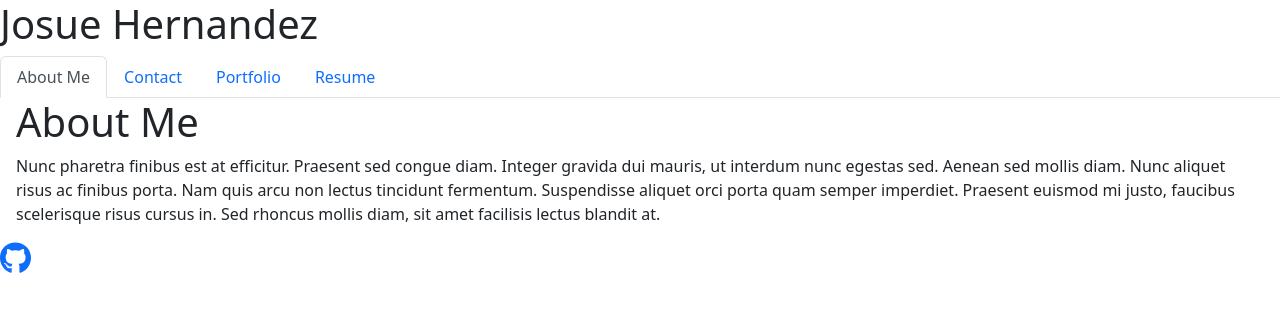
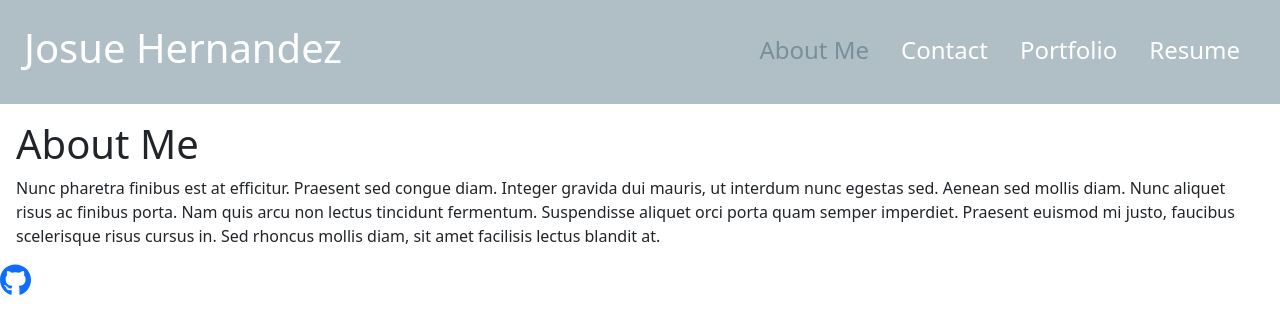
Before and after one commit to JosueHernand/JosueCodeCrafted, a React (Vite) app: page / in a window 1280 px wide. Shown: the top 334 px of the page. Built offline with nearby package versions, Linux system fonts and the light colour scheme.

Commit message:
Customized the navbar

```diff
--- a/src/app.css
+++ b/src/app.css
@@ -0,0 +1,26 @@
+:root {
+  --white : #FFFFFF;
+  --bluegrey: #B0BEC5;
+  --lightgrey: #78909C;
+}
+
+.custom-navbar {
+  background-color: var(--bluegrey);
+  padding: 5px;
+}
+
+.custom-heading {
+  color: var(--white);
+}
+
+.nav-link.active {
+  color: var(--lightgrey);
+}
+
+.nav-link {
+  color: var(--white);
+}
+
+.nav-link:hover {
+  color: var(--lightgrey);
+}
--- a/src/components/Header.jsx
+++ b/src/components/Header.jsx
@@ -1,10 +1,11 @@
 import React from "react";
 import NavTabs from "./NavTabs";
+import "../../src/app.css";
 
 export default function Header() {
   return (
-    <header>
-      <h1>Josue Hernandez</h1>
+    <header className="custom-navbar nav justify-content-between p-4 mb-3">
+      <h1 className="custom-heading">Josue Hernandez</h1>
       <NavTabs />
     </header>
   );
--- a/src/components/NavTabs.jsx
+++ b/src/components/NavTabs.jsx
@@ -4,7 +4,7 @@ function NavTabs() {
   const currentPage = useLocation().pathname;
 
   return(
-    <ul className='nav nav-tabs'>
+    <ul className='nav justify-content-end fs-4'>
 
       <li className='nav-item'>
         <Link
```
